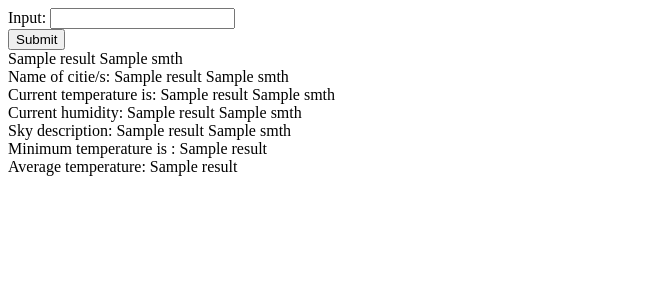
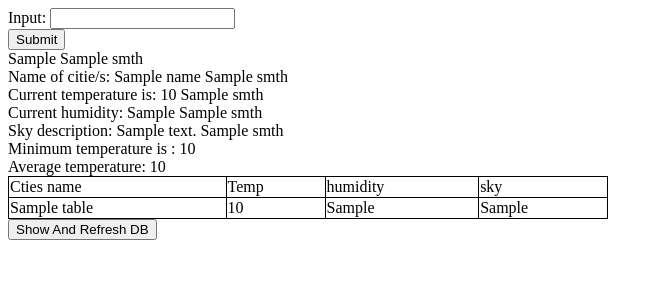
Before and after one commit to PlamenPetkov53/Weather-Requests, a Flask app: template DjangoProject/templates/form.html in a window 1280 px wide. Shown: the top 300 px of the page, without its empty margins (0-663 px from the left). Run offline with Flask 2, Linux system fonts and the light colour scheme; the template is opened without the code that fills it: most values are stand-ins (such as "Sample title", 1, 10 or a date in 2020).

Commit message:
Update form.html

```diff
--- a/DjangoProject/templates/form.html
+++ b/DjangoProject/templates/form.html
@@ -6,27 +6,52 @@
     <meta name="viewport" content="width=device-width, initial-scale=1.0">
     <title>WeatherRequests</title>
 </head>
+<style>
+    table, th, td {
+      border: 1px solid black;
+      border-collapse: collapse;
+    }
+    </style>
 <body>
     <form action="input">
     Input: <input type="text" name="input"><br>
     <input type="submit">
     </form>
     {% block content %}
-        {{ result.0 }}   {{ smth.0 }}<br>
-        Name of citie/s:   {{ result.1 }}  {{ smth.1 }}<br>
-        Current temperature is: {{ result.2 }}  {{ smth.2 }}<br>
-        Current humidity: {{ result.3 }}   {{ smth.3 }}<br>
-        Sky description:   {{ result.4 }}   {{ smth.4 }}<br>
-        Minimum temperature is : {{ result.5 }}<br>
-        Average temperature: {{result.6}}
+    {% if city_not_found %}  {{ city_not_found }} {% endif %}  {% if smth.0 %} {{ smth.0 }}  {% endif %}<br>
+    Name of citie/s:   {{ name }}  {{ smth.1 }}<br>
+    Current temperature is: {{ cuurent_temp }}  {{ smth.2 }}<br>
+    Current humidity: {{ current_humidity }}   {{ smth.3 }}<br>
+    Sky description:   {{ Sky_Descp }}   {{ smth.4 }}<br>
+    {% if min_temp %} Minimum temperature is : {{ min_temp }} {% endif %}<br>
+    {% if average_temp %} Average temperature: {{average_temp}} {% endif %}<br>
+    {% endblock %}
+    <form action="table">
+    <table border="1" width="600">
+        {% if table %}
+        <tr>
+        <td>Cties name</td>
+        <td>Temp</td>
+        <td>humidity</td>
+        <td>sky</td>
+        </tr>
 
+        {% for db in table %}
+        <tr>
+        <td>{{ db.name_of_city }}</td>
+        <td>
+        {{ db.current_temp }}</td>
+        <td>
+            {{ db.current_humidity }}</td>
+        <td>
+                {{ db.sky_cond }}</td>
+        </tr>
+        {% endfor %}
+        {% endif %}
+        </table>
+    <input type="submit"  value="Show And Refresh DB">
+    </form>
 
-
-
-
-
-
-    {% endblock %}
 
 
 </body>
```
